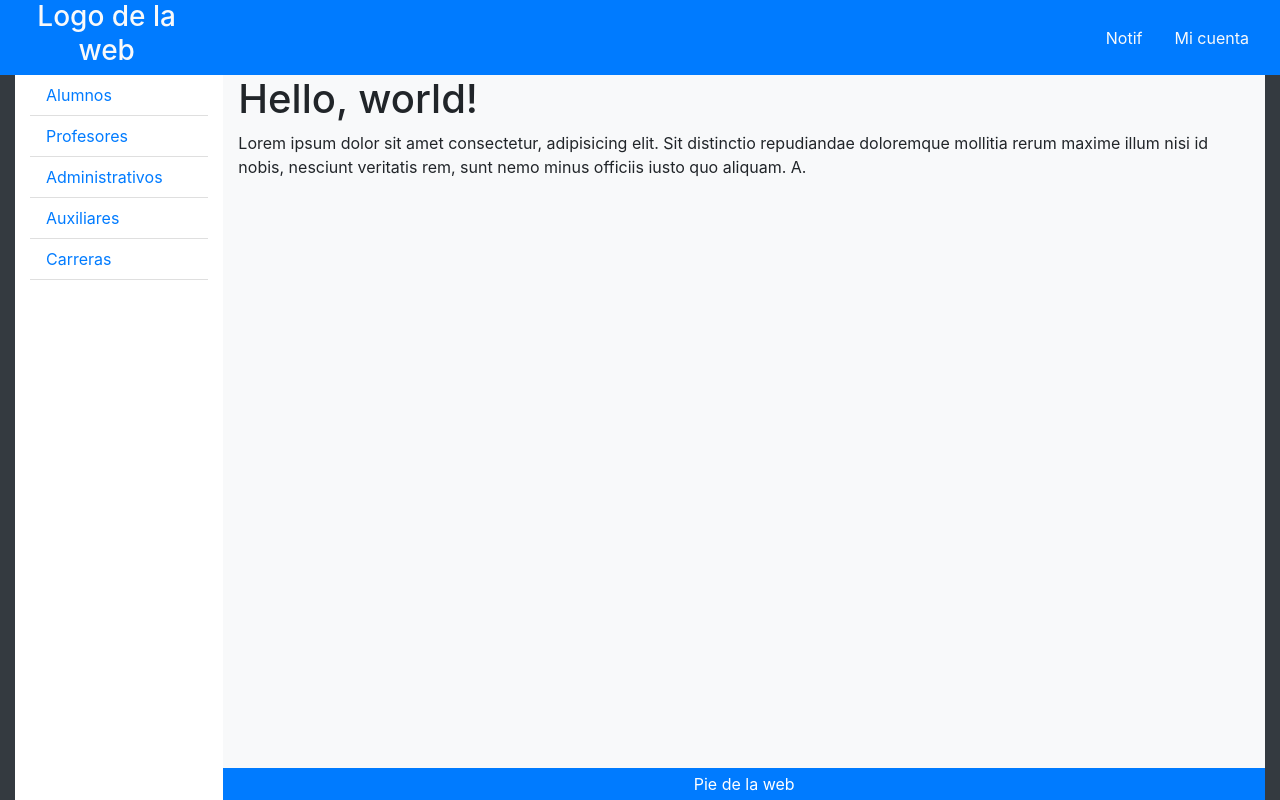
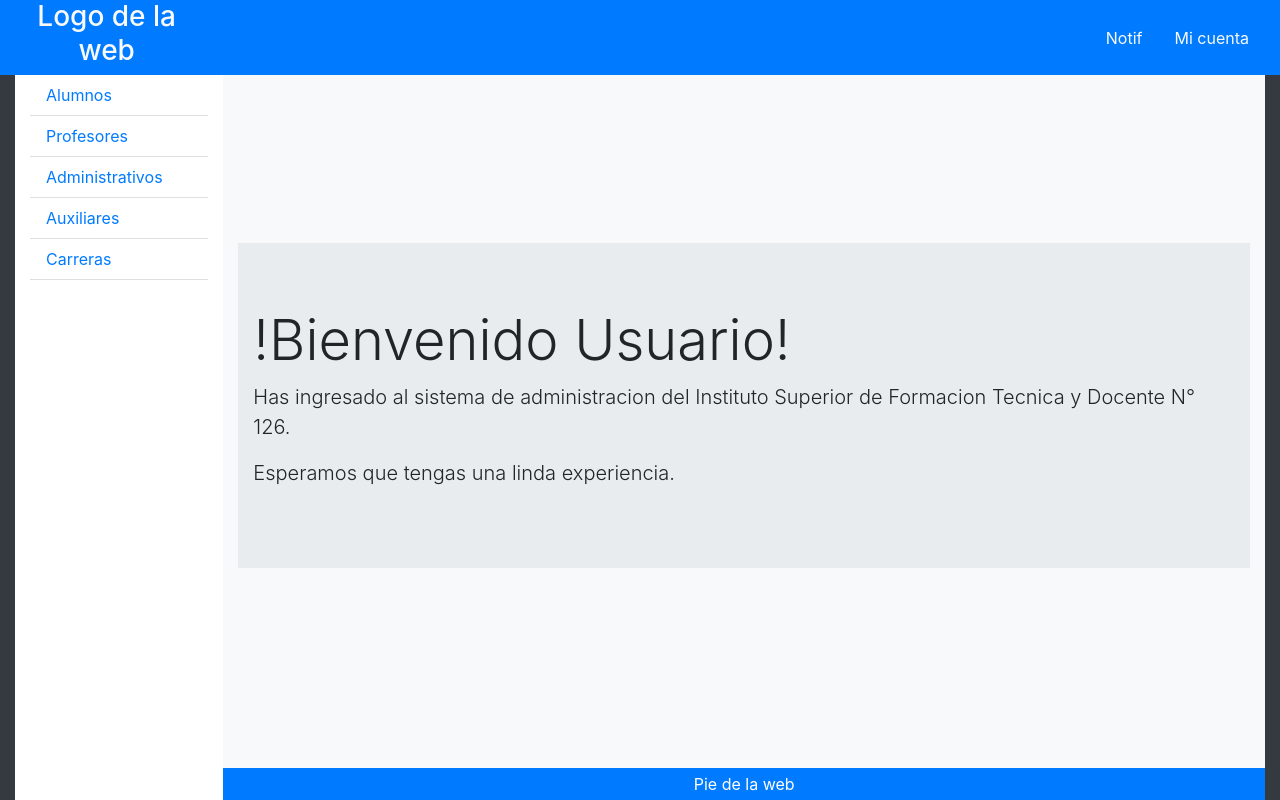
Before and after one commit to LeandroPardo95/aprendiendoBootstrap, a plain HTML site: page index.html in a window 1280 px wide. Drawn offline with nearby package versions, Linux system fonts and the light colour scheme.

Commit message:
Creacion de pantalla de inicio

```diff
--- a/index.html
+++ b/index.html
@@ -104,8 +104,18 @@
               <!-- Contenido dinamico -->
               <div class="row h-100">
                 <div class="col-12">
-                  <h1>Hello, world!</h1>
-                  <p>Lorem ipsum dolor sit amet consectetur, adipisicing elit. Sit distinctio repudiandae doloremque mollitia rerum maxime illum nisi id nobis, nesciunt veritatis rem, sunt nemo minus officiis iusto quo aliquam. A.</p>
+
+                  <!-- ========================= pantalla de bienvenida ===================== -->
+                  <div class="d-flex align-items-center justify-content-center h-100">
+                    <div class="jumbotron jumbotron-fluid">
+                      <div class="container">
+                        <h1 class="display-4">!Bienvenido Usuario!</h1>
+                        <p class="lead">Has ingresado al sistema de administracion del Instituto Superior de Formacion Tecnica y Docente N° 126.</p>
+                        <p class="lead">Esperamos que tengas una linda experiencia.</p>
+                      </div>
+                    </div>
+                  </div>
+                  <!-- ========================= fin pantalla de bienvenida ===================== -->
 
                 </div>
               </div>
```
